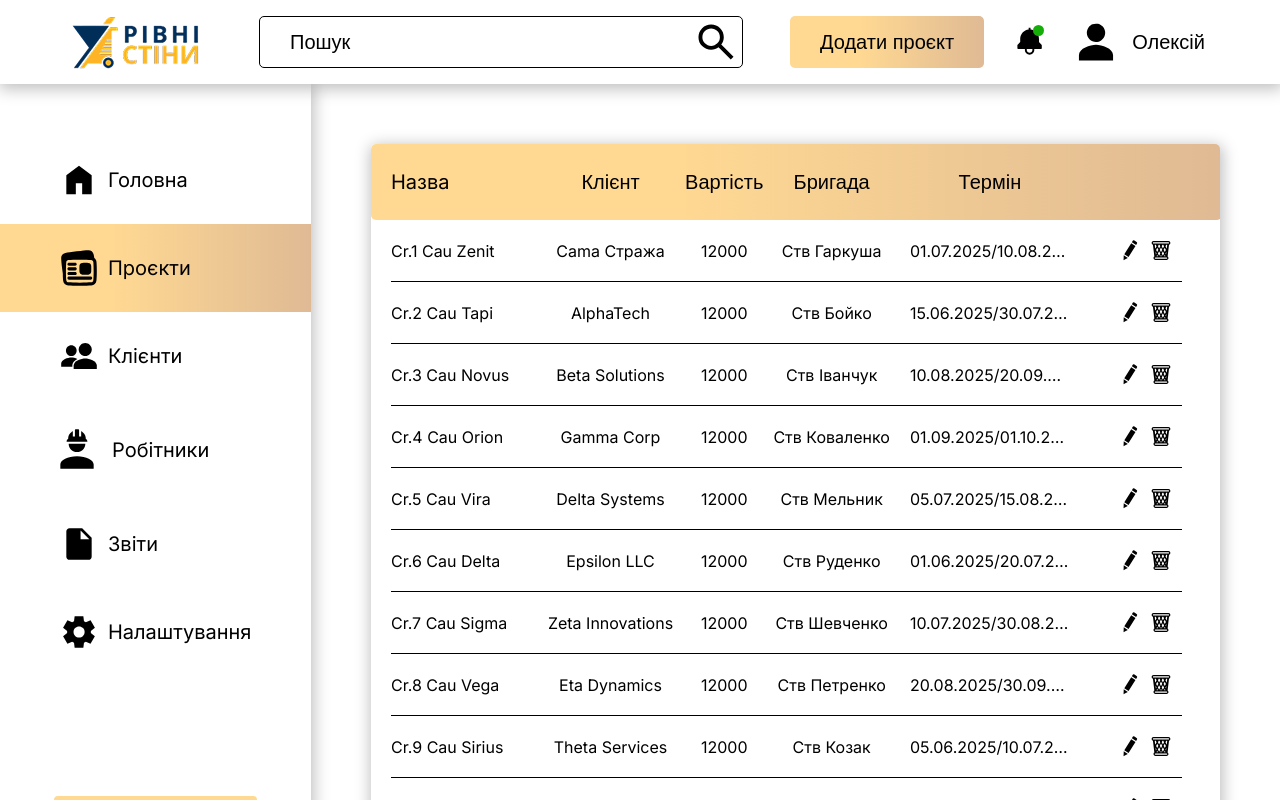
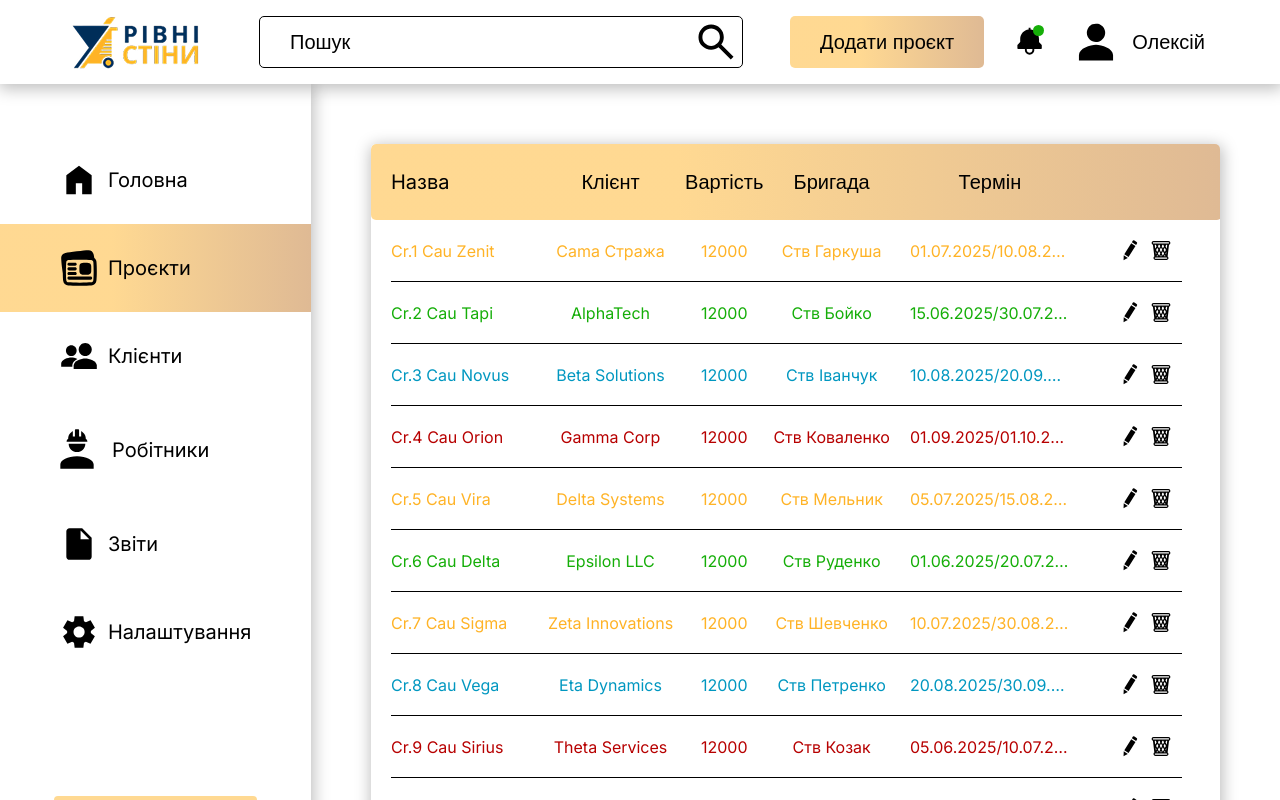
Before and after one commit to DonAkardion/StraightWalls_FE, a Next.js app: page /admin/projects in a window 1280 px wide. Shown: the top 800 px of the page. Built offline with nearby package versions, Linux system fonts and the light colour scheme; a web font is replaced by a local one.

Commit message:
fix: projectslist

```diff
--- a/src/components/Project/AllProjectsList.tsx
+++ b/src/components/Project/AllProjectsList.tsx
@@ -6,6 +6,7 @@ import { Table } from "@/components/Table/Table";
 import { Inspect } from "@/components/Table/Inspect/Inspect";
 import { Crew } from "@/types/crew";
 import { Client } from "@/types/client";
+import tableStyles from "@/components/Table/Table.module.css";
 
 interface Props {
   projects: Project[];
@@ -32,7 +33,7 @@ export const AllProjectsList = ({
 
   const handleRowClick = (id: string) => {
     if (!role) return;
-    router.push(`/${role}/projects/projectDetailed/${id}`);
+    router.push(`/${role}/projects/projectsDetailed/${id}`);
   };
 
   const getClientName = (clientId: string) =>
@@ -40,6 +41,21 @@ export const AllProjectsList = ({
 
   const getCrewName = (crewId: string) =>
     crews.find((c) => c.id === crewId)?.name ?? "Відсутня бригада";
+
+  const getRowClassName = (project: Project) => {
+    switch (project.status) {
+      case "Done":
+        return tableStyles.completedRow;
+      case "Waiting":
+        return tableStyles.waitingRow;
+      case "In progress":
+        return tableStyles.inprogressRow;
+      case "Canceled":
+        return tableStyles.canceledRow;
+      default:
+        return "";
+    }
+  };
 
   return (
     <div className="mb-[60px] relative">
@@ -54,6 +70,7 @@ export const AllProjectsList = ({
         }
         onRowClick={handleRowClick}
         enableTooltips={enableTooltips}
+        getRowClassName={getRowClassName}
         columns={[
           {
             key: "name",
--- a/src/components/Table/Table.module.css
+++ b/src/components/Table/Table.module.css
@@ -130,6 +130,19 @@
 :global(.CrewsTableWrap) .indentCellLast {
   display: none;
 }
+/* правила для Projects */
+.completedRow {
+  color: var(--green);
+}
+.waitingRow {
+  color: var(--blue);
+}
+.inprogressRow {
+  color: #ffb326;
+}
+.canceledRow {
+  color: var(--red);
+}
 
 @media (max-width: 768px) {
   .Tytle {
--- a/src/components/Table/Table.tsx
+++ b/src/components/Table/Table.tsx
@@ -32,6 +32,8 @@ interface TableProps<T> {
   // перехід до детального огляду
   onRowClick?: (id: string) => void;
   enableTooltips?: boolean;
+  // Функція для отримання класу рядка за елементом даних
+  getRowClassName?: (item: T) => string;
 }
 
 export function Table<T extends { id: string }>({
@@ -48,6 +50,7 @@ export function Table<T extends { id: string }>({
   renderInspection,
   enableTooltips,
   className,
+  getRowClassName,
 }: TableProps<T>) {
   return (
     <div className=" ">
@@ -89,7 +92,7 @@ export function Table<T extends { id: string }>({
                 <tr
                   className={`${
                     expandedId === item.id ? styles.noBottomBorderRow : ""
-                  }`}
+                  } ${getRowClassName ? getRowClassName(item) : ""}`}
                 >
                   <td className="w-[10px] md:w-[20px]"></td>
 
--- a/src/features/projects/ProjectsDetailed/ProjectsDetailed.tsx
+++ b/src/features/projects/ProjectsDetailed/ProjectsDetailed.tsx
@@ -1,5 +1,5 @@
 "use client";
-
+import React from "react";
 import { mockProjects } from "@/mock/Project/mockProjects";
 
 interface Props {
@@ -7,9 +7,9 @@ interface Props {
 }
 
 export function ProjectsDetailed({ projectId }: Props) {
-  const client = mockProjects.find((c) => c.id === projectId);
+  const project = mockProjects.find((c) => c.id === projectId);
 
-  if (!client) {
+  if (!project) {
     return <div>ProjectsDetailed не знайдено</div>;
   }
 
```
Also changed, not shown: src/components/Project/AllProjectsList.module.css (added).
